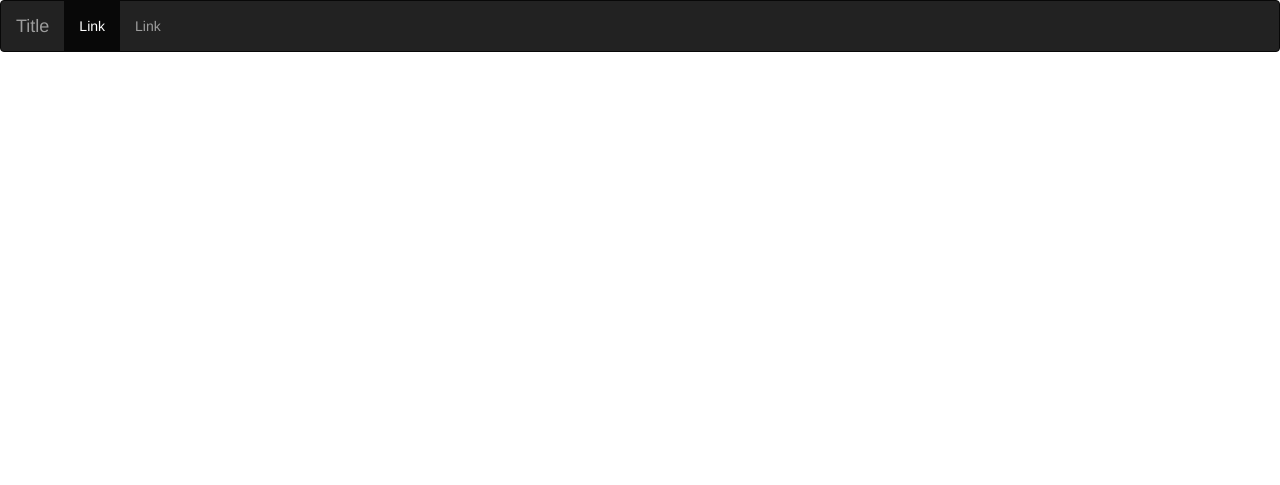
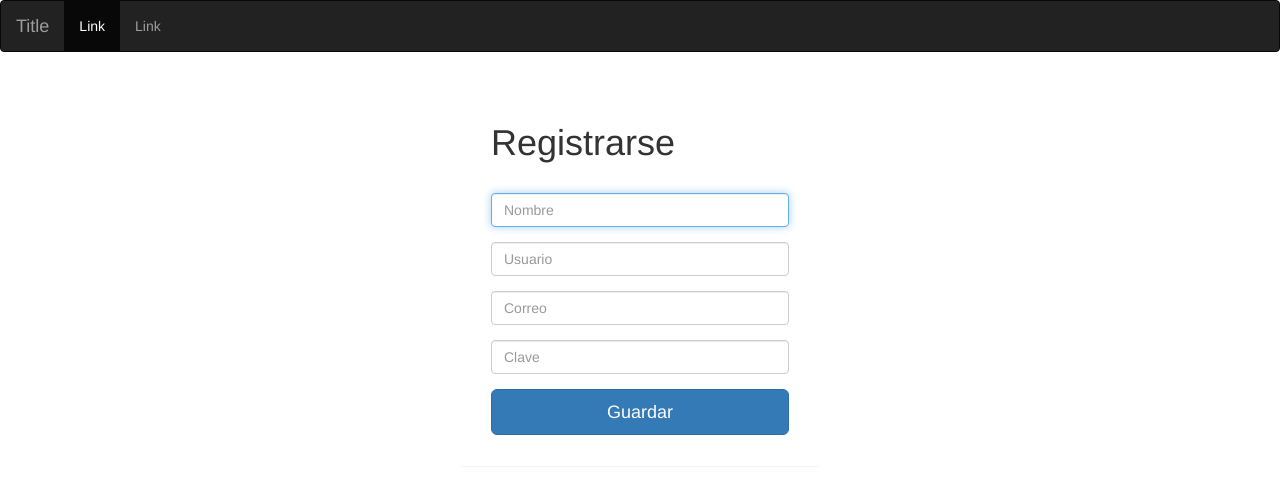
Before and after one commit to yony1996/Plogin, a PHP site: page /views/registrar.php in a window 1280 px wide. Shown: the top 485 px of the page. Run offline with PHP 8.4, Linux system fonts and the light colour scheme; some libraries are stand-ins or nearby versions.

Commit message:
modificaciones
Signed-off-by: yony1996 <yonyvenegas@gmail.com>

```diff
--- a/index.php
+++ b/index.php
@@ -2,8 +2,7 @@
 include "partials/head.php";
 include "partials/nav.php";
 ?>
-<a class="btn btn-primary" href="views/login.php">Login</a>
-<a class="btn btn-primary" href="views/registrar.php">registrar</a>
+bs3-c
 <?php
 include "partials/footer.php";
 ?>
--- a/views/registrar.php
+++ b/views/registrar.php
@@ -2,7 +2,47 @@
 include "../partials/head.php";
 include "../partials/nav.php";
 ?>
+<div class='container'>
+    <div class='starter-template'>
 
+        <div class='row'>
+            <div class='col-md-4 col-md-offset-4'>
+                <div class='panel panel-body'>
+                    <div class='panel-body'>
+
+                        <h1>Registrarse</h1>
+                        <form action="" method="POST" role="form">
+
+                            <div class="form-group">
+                                <label for="exampleFormControlSelect1"></label>
+                                <div class="form-group">
+                                    <input class='form-control' type='text' name='' required autofocus placeholder='Nombre'>
+                                </div>
+                            </div>
+                            <div class="form-group">
+                                <input type="text" class='form-control' name="" required placeholder="Usuario">
+                            </div>
+                            <div class="form-group">
+                                <input type="email" class='form-control' name="" required placeholder="Correo">
+                            </div>
+                            <div class="form-group">
+                                <input type="password" class='form-control' name="" required placeholder="Clave">
+                            </div>
+
+                            <button class='btn btn-primary btn-lg btn-block' type="submit" name="submit" class="btn btn-primary">Guardar</button>
+                        </form>
+
+                    </div>
+                </div>
+
+            </div>
+
+
+
+        </div>
+    </div>
+
+</div>
 <?php
 include "../partials/footer.php";
 ?>
```
Also changed, not shown: views/login.php (+40 -0 lines).
